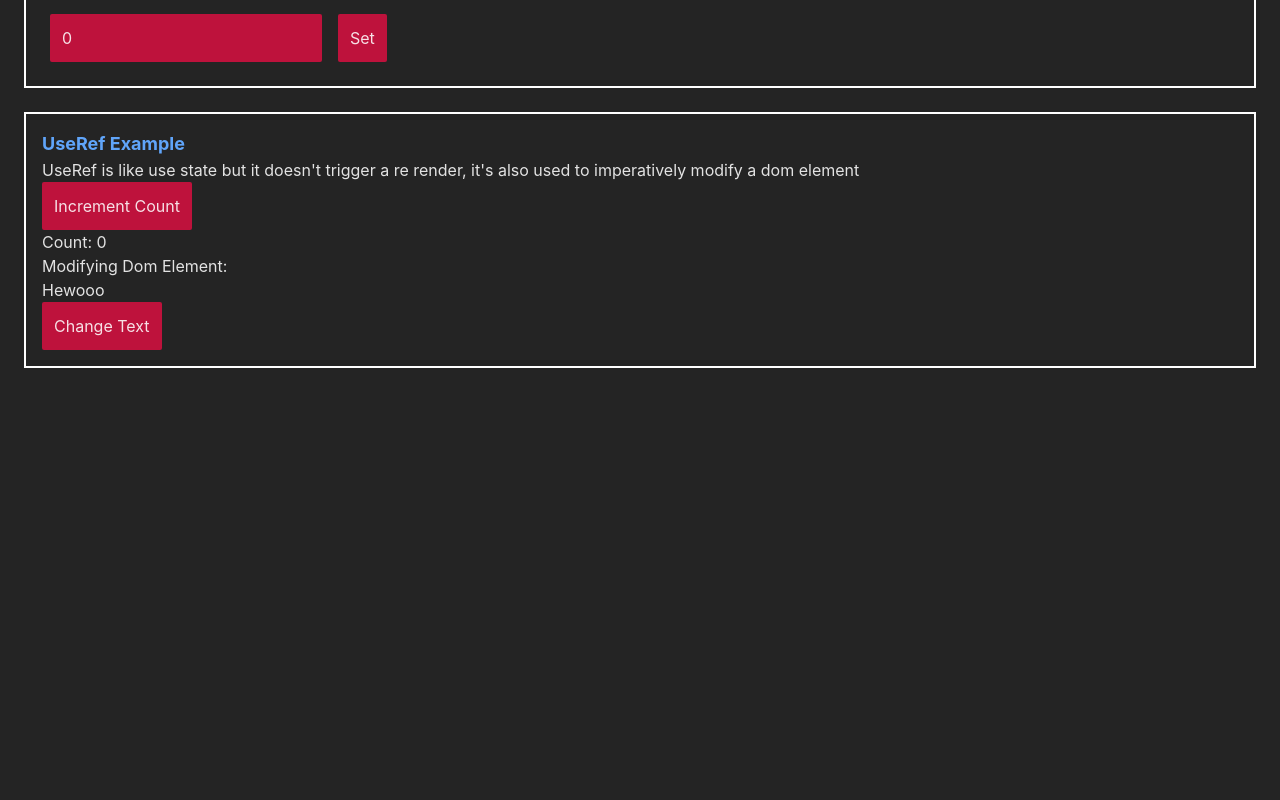
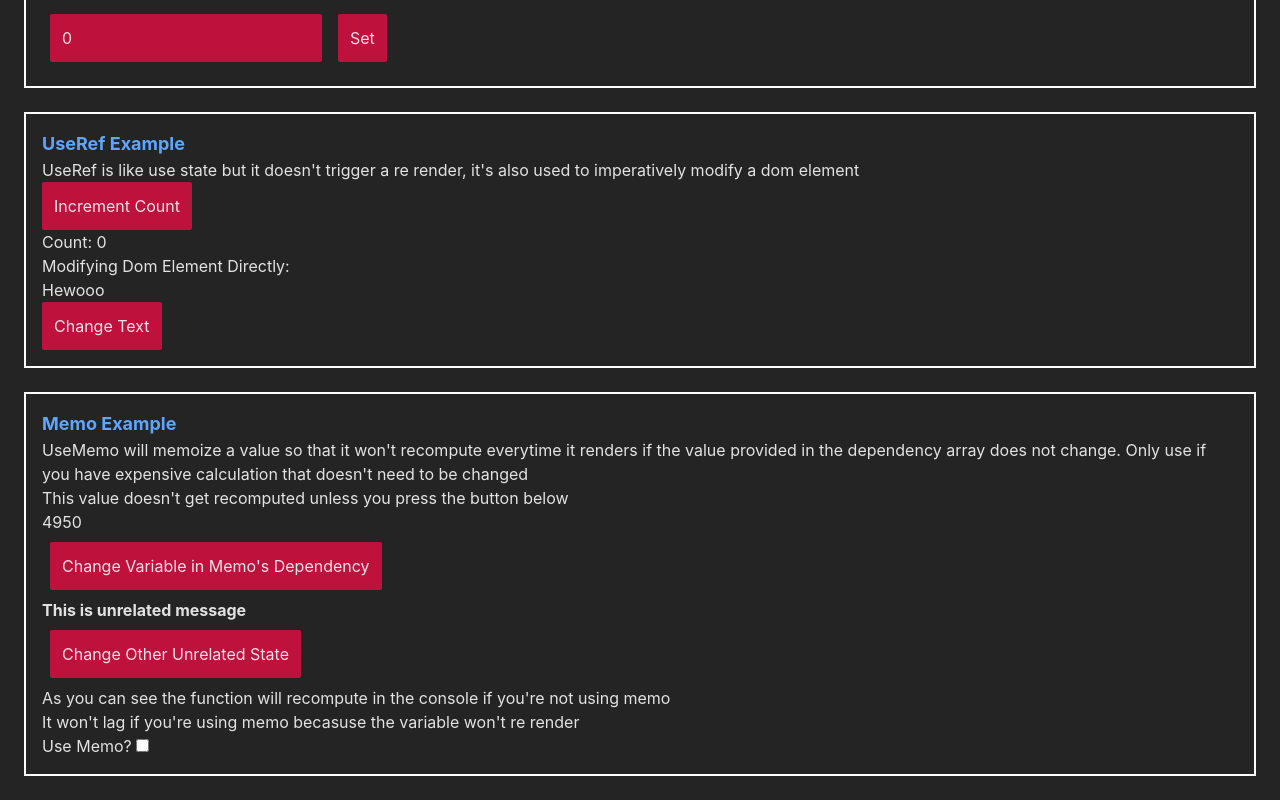
Before and after one commit to Shubamium/Hooks-Practice, a React (Vite) app: page / in a window 1280 px wide. Shown: the part 986-1786 px from the top of the page. Before the commit the page ends 1378 px from the top, so only its background shows below. Built offline with nearby package versions, Linux system fonts and the light colour scheme.

Commit message:
Add memoExample

```diff
--- a/src/App.jsx
+++ b/src/App.jsx
@@ -1,4 +1,5 @@
 import ContextExample from './components/ContextExample'
+import MemoExample from './components/MemoExample'
 import ReducerExample from './components/ReducerExample'
 import UseRefExample from './components/UseRefExample'
 
@@ -22,6 +23,10 @@ function App() {
         <p className="font-bold text-blue-400 text-lg">UseRef Example</p>
         <UseRefExample />
       </div>
+      <div className="m-6 p-4 border-2 border-white">
+        <p className="font-bold text-blue-400 text-lg">Memo Example</p>
+        <MemoExample />
+      </div>
 
     </div>
   )
--- /dev/null
+++ b/src/components/MemoExample.jsx
@@ -0,0 +1,47 @@
+import { useMemo, useState } from "react";
+
+const MemoExample = () => {
+
+    let [unrelated,setUnrelated] = useState("This is unrelated message");
+    let [useMem, setUseMem] = useState(false);
+    let [calcIncrease,setCalcIncrease] = useState(1);
+    const expensiveCalc = ()=>{
+        let result = 0;
+        for(let i = 0;i < calcIncrease*100;i++){
+            console.log(i);
+            result += i;
+        }
+        return result;
+    }
+    const expensiveCalcWithMemo = useMemo(()=>{
+        let result = 0;
+        for(let i = 0;i < calcIncrease*100;i++){
+            console.log(i);
+            result += i;
+        }
+        return result;
+    },[calcIncrease]);
+
+    return (
+        <div>
+            <p>UseMemo will memoize a value so that it won't recompute everytime it renders if the value provided in the dependency array does not change. Only use if you have expensive calculation that doesn't need to be changed</p>
+
+            <p>This value doesn't get recomputed unless you press the button below</p>
+            <p>{useMem ? expensiveCalcWithMemo : expensiveCalc()}</p>
+
+            <button onClick={()=>{setCalcIncrease((ci)=> ci+1)}} className="bg-rose-700 rounded-sm p-3 active:scale-95 m-2" >Change Variable in Memo's Dependency</button>
+            <br></br>
+            <p className="font-bold">{unrelated}</p>
+            <button onClick={()=>{setUnrelated(Math.random() > 0.5? "This message is changed now the component will re-render" :"randomized")}}
+            className="bg-rose-700 rounded-sm p-3 active:scale-95 m-2" >Change Other Unrelated State</button>
+
+            <p>As you can see the function will recompute in the console if you're not using memo</p>
+            <p>It won't lag if you're using memo becasuse the variable won't re render</p>
+
+            <label htmlFor="memo">Use Memo? </label>
+            <input type="checkbox" name="usemem" id="memo" onChange={(e)=>{setUseMem(e.target.checked);console.log(e.target.checked)}} />
+        </div>
+    );
+}
+
+export default MemoExample;
--- a/src/components/UseRefExample.jsx
+++ b/src/components/UseRefExample.jsx
@@ -19,7 +19,7 @@ const UseRefExample = () => {
             <button onClick={handleRef}  className="bg-rose-700 rounded-sm p-3 active:scale-95">Increment Count</button>
             <p>Count: {counter.current}</p>
 
-            <p>Modifying Dom Element:</p>
+            <p>Modifying Dom Element Directly:</p>
             <p ref={target}>Hewooo</p>
             <button onClick={handleTarget}  className="bg-rose-700 rounded-sm p-3 active:scale-95">Change Text</button>
 
```
